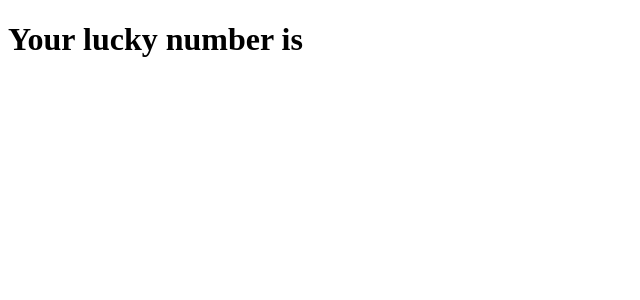
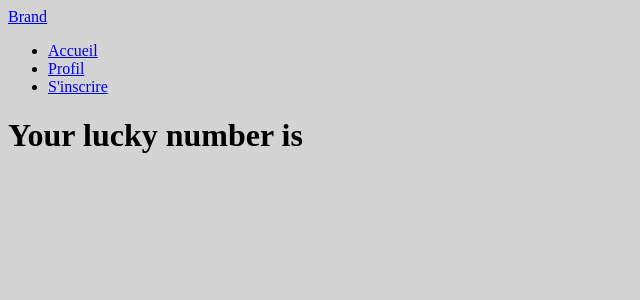
Before and after one commit to bastien612/best-in, a Symfony app: template server/application/templates/lucky/number.html.twig in a window 1280 px wide. Shown: the top 300 px of the page, without its empty margins (0-640 px from the left). Run offline with Twig, Linux system fonts and the light colour scheme; the template is opened without the code that fills it, so the values that code supplies are empty; some libraries are stand-ins or nearby versions.

Commit message:
add assets management, bootstrap + design my first navbar

```diff
--- a/server/application/assets/css/app.css
+++ b/server/application/assets/css/app.css
@@ -1,3 +1,6 @@
 body {
     background-color: lightgray;
 }
+#truc {
+    color: red
+}
--- a/server/application/assets/css/global.scss
+++ b/server/application/assets/css/global.scss
@@ -1,5 +1,9 @@
 // customize some Bootstrap variables
 $primary: darken(#428bca, 20%);
 
+#truc {
+    color: red
+}
+
 // the ~ allows you to reference things in node_modules
 @import "~bootstrap/scss/bootstrap";
--- a/server/application/assets/js/app.js
+++ b/server/application/assets/js/app.js
@@ -6,9 +6,9 @@
  */
 
 // any CSS you require will output into a single css file (app.css in this case)
-require('../css/app.css');
+import '../css/app.css';
+import '../css/global.scss';
 
-// Need jQuery? Install it with "yarn add jquery", then uncomment to require it.
-// var $ = require('jquery');
+import $ from 'jquery';
 
 console.log('Hello Webpack Encore! Edit me in assets/js/app.js');
--- a/server/application/package.json
+++ b/server/application/package.json
@@ -1,7 +1,11 @@
 {
   "devDependencies": {
+    "@symfony/webpack-encore": "^0.20.1",
     "bootstrap": "^4.1.3",
     "jquery": "^3.3.1",
-    "popper.js": "^1.14.4"
+    "node-sass": "^4.9.3",
+    "popper.js": "^1.14.4",
+    "sass-loader": "^7.1.0",
+    "webpack-notifier": "^1.6.0"
   }
 }
--- a/server/application/templates/base.html.twig
+++ b/server/application/templates/base.html.twig
@@ -4,10 +4,34 @@
         <meta charset="UTF-8">
         <meta name="viewport" content="width=device-width, initial-scale=1, shrink-to-fit=no">
         <title>{% block title %}Welcome!{% endblock %}</title>
-        {% block stylesheets %}{% endblock %}
+
+        {% block stylesheets %}
+            <link rel="stylesheet" href="{{ asset('build/app.css') }}">
+        {% endblock %}
     </head>
     <body>
+
+        <nav class="navbar navbar-default navbar-expand-sm bg-dark navbar-dark">
+            <div class="container-fluid">
+                <div class="navbar-header">
+                    <a class="navbar-brand" href="/home">Brand</a>
+                </div>
+                    <ul class="nav navbar-nav">
+                        <li class="nav-item active">
+                            <a class="nav-link" href="/">Accueil</a>
+                        </li>
+                        <li class="nav-item" >
+                            <a class="nav-link" href="#">Profil</a>
+                        </li>
+                        <li class="nav-item">
+                            <a class="nav-link" href="#">S'inscrire</a>
+                        </li>
+                    </ul>
+            </div>
+        </nav>
+
         {% block body %}{% endblock %}
         {% block javascripts %}{% endblock %}
+        <script src="{{ asset('build/app.js') }}">
     </body>
 </html>
--- a/server/application/webpack.config.js
+++ b/server/application/webpack.config.js
@@ -18,7 +18,7 @@ Encore
      * and one CSS file (e.g. app.css) if you JavaScript imports CSS.
      */
     .addEntry('app', './assets/js/app.js')
-    //.addEntry('page1', './assets/js/page1.js')
+    // .addEntry('contact', './assets/js/contact.js')
     //.addEntry('page2', './assets/js/page2.js')
 
     /*
```
Also changed, not shown: server/application/templates/home/index.html.twig (+1 -7 lines), 6 other files.
